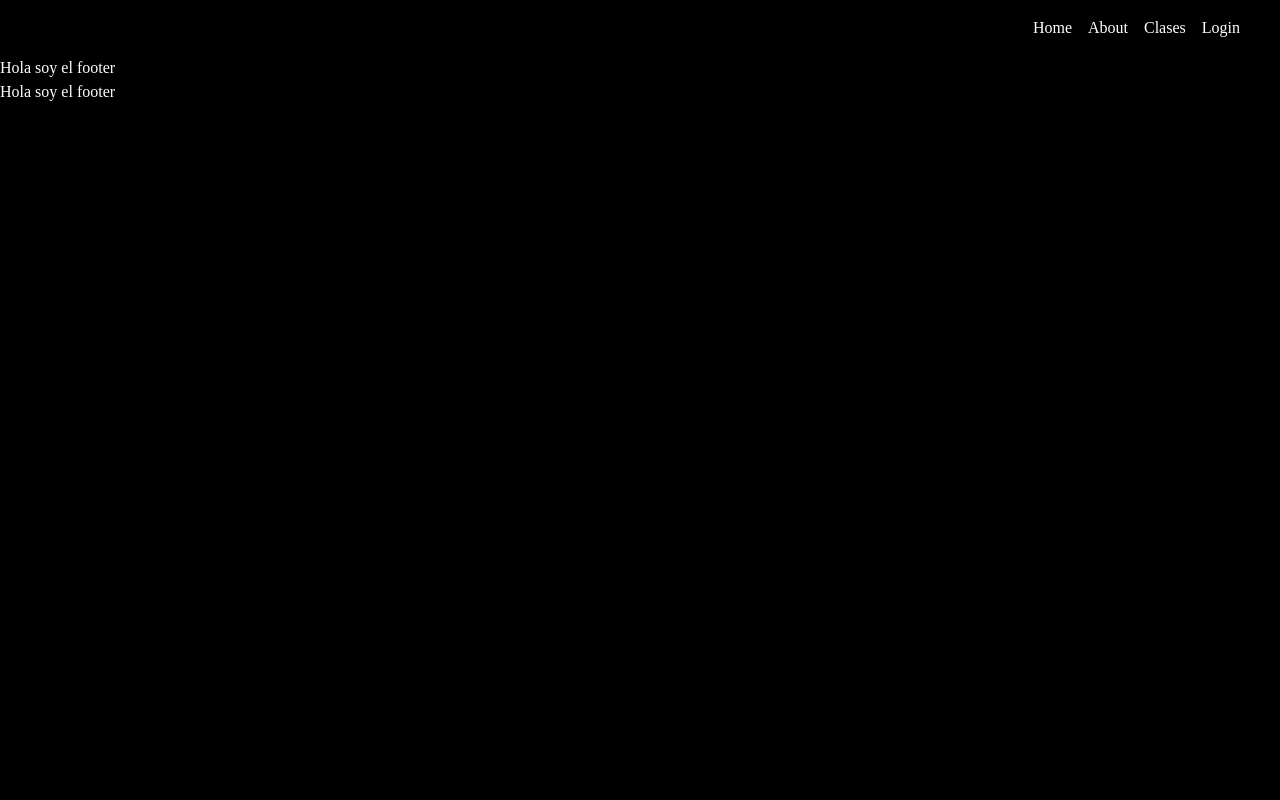
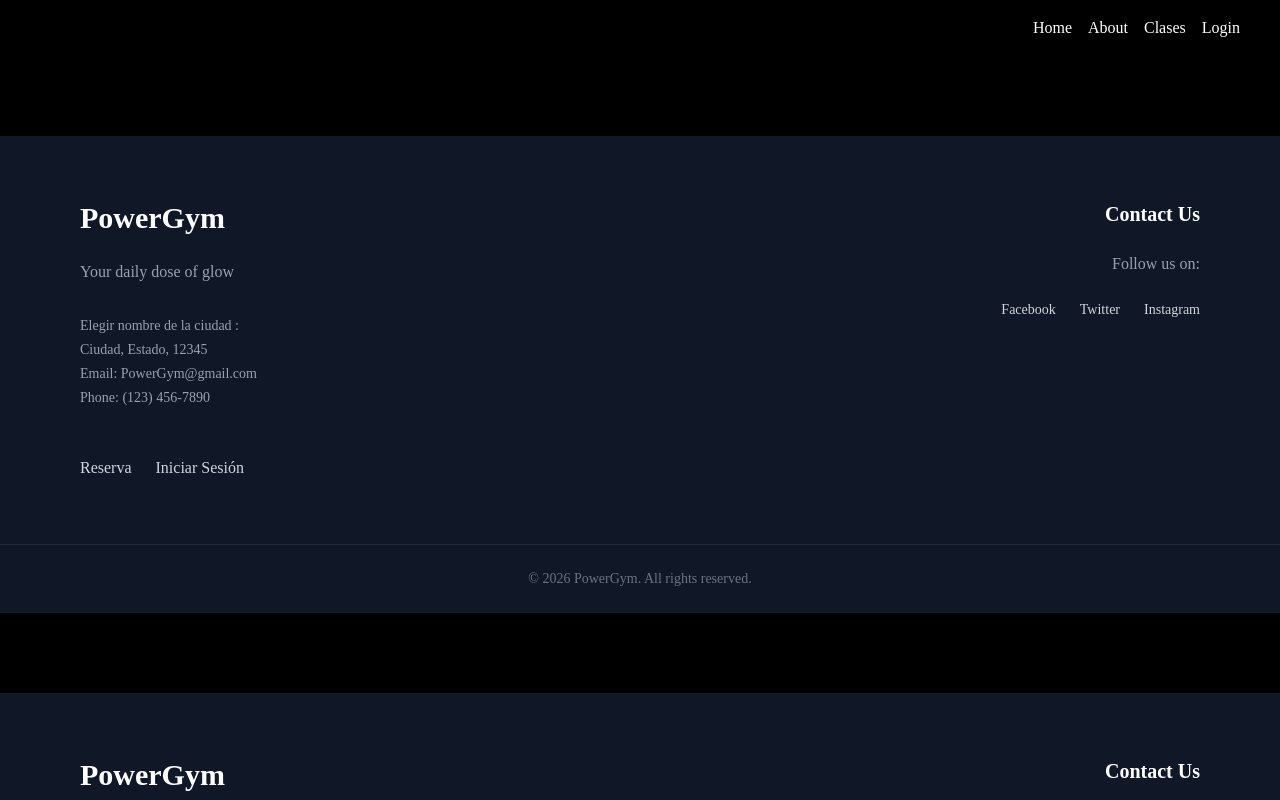
Before and after one commit to PowerGymok/PF-Front, a Next.js app in the folder front/: page /footer in a window 1280 px wide. Shown: the top 800 px of the page. Built offline with nearby package versions, Linux system fonts and the light colour scheme.

Commit message:
generacion de footer

```diff
--- a/front/components/FooterComponent.tsx
+++ b/front/components/FooterComponent.tsx
@@ -1,10 +1,63 @@
-
+import Link from "next/link";
 
 const FooterComponent = () => {
-    return (
-        <div>
-            <h1>Hola soy el footer</h1>
-        </div>
+     return (
+        <footer className="bg-gray-900 text-gray-300 mt-20">
+            <div className="max-w-7xl mx-auto px-20 py-16 grid grid-cols-1 md:grid-cols-2 gap-12">
+
+                <div className="space-y-6">
+                    <h1 className="text-3xl font-bold text-white">
+                        PowerGym
+                    </h1>
+
+                    <p className="text-gray-400">
+                        Your daily dose of glow
+                    </p>
+
+                    <div className="text-sm space-y-1 text-gray-400 py-2">
+                        <p>Elegir nombre de la ciudad : </p>
+                        <p>Ciudad, Estado, 12345</p>
+                        <p>Email: PowerGym@gmail.com</p>
+                        <p>Phone: (123) 456-7890</p>
+                    </div>
+
+                    <div className="flex gap-6 pt-4">
+                        <Link href="/clases" className="hover:text-white transition">
+                            Reserva
+                        </Link>
+                        <Link href="/login" className="hover:text-white transition">
+                            Iniciar Sesión
+                        </Link>
+                    </div>
+                </div>
+
+                <div className="md:text-right space-y-6">
+                    <h2 className="text-xl font-semibold text-white">
+                        Contact Us
+                    </h2>
+
+                    <p className="text-gray-400">
+                        Follow us on:
+                    </p>
+
+                    <div className="flex md:justify-end gap-6 text-sm">
+                        <span className="hover:text-white cursor-pointer transition">
+                            Facebook
+                        </span>
+                        <span className="hover:text-white cursor-pointer transition">
+                            Twitter
+                        </span>
+                        <span className="hover:text-white cursor-pointer transition">
+                            Instagram
+                        </span>
+                    </div>
+                </div>
+            </div>
+
+            <div className="border-t border-gray-800 py-6 text-center text-sm text-gray-500">
+                &copy; {new Date().getFullYear()} PowerGym. All rights reserved.
+            </div>
+        </footer>
     )
 }
 
--- a/package.json
+++ /dev/null
@@ -1,6 +0,0 @@
-{
-  "dependencies": {
-    "formik": "^2.4.9",
-    "yup": "^1.7.1"
-  }
-}
```
Also changed, not shown: 1 other file (tests, documents, lock files or other folders).
